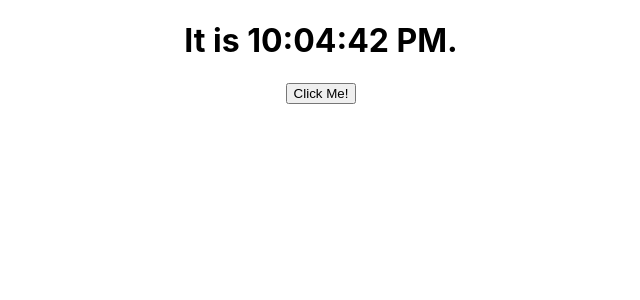
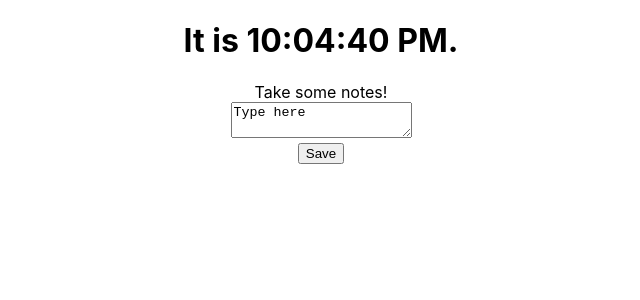
Before and after one commit to TheRedLancer/DMEncounterPlanner, a React (Create React App) app in the folder dm-toolkit/: page / in a window 1280 px wide. Shown: the top 300 px of the page, without its empty margins (319-959 px from the left). Built offline with nearby package versions, Linux system fonts and the light colour scheme.

Commit message:
add text box

```diff
--- a/dm-toolkit/src/App.js
+++ b/dm-toolkit/src/App.js
@@ -1,13 +1,13 @@
 import React from 'react';
 import './App.css';
-import HelloWorld from './HelloWorld';
 import Clock from './Clock';
+import TextBox from './TextBox';
 
 function App() {
 	return (
 		<div className="App">
 			<Clock />
-			<HelloWorld text="This is an alert" />
+			<TextBox />
 		</div>
 	);
 }
--- a/dm-toolkit/src/HelloWorld.js
+++ b/dm-toolkit/src/HelloWorld.js
@@ -1,14 +1,14 @@
 import React, { Component } from 'react';
 
 export default class HelloWorld extends Component {
-	clickHandler(h) {
+	handleClick(h) {
 		alert(h);
 	}
 
 	render() {
 		return (
 			<div>
-				<button onClick={this.clickHandler.bind(null, this.props.text)}>Click Me! </button>
+				<button onClick={() => this.handleClick(this.props.text)}>Click Me!</button>
 			</div>
 		);
 	}
--- a/dm-toolkit/src/TextBox.js
+++ b/dm-toolkit/src/TextBox.js
@@ -1,7 +1,36 @@
 import React, { Component } from 'react';
 
 export default class TextBox extends Component {
+	constructor(props) {
+		super(props);
+		this.state = { value: 'Type here' };
+
+		this.handleChange = this.handleChange.bind(this);
+		this.handleSubmit = this.handleSubmit.bind(this);
+	}
+
+	handleChange(event) {
+		this.setState({ value: event.target.value });
+	}
+
+	handleSubmit(event) {
+		alert('Tried to save note: ' + this.state.value);
+		event.preventDefault();
+	}
+
 	render() {
-		return <div />;
+		return (
+			<div>
+				<form onSubmit={this.handleSubmit}>
+					<label>
+						<p1>Take some notes!</p1>
+						<br />
+						<textarea type="text" value={this.state.value} onChange={this.handleChange} />
+						<br />
+					</label>
+					<input type="submit" value="Save" />
+				</form>
+			</div>
+		);
 	}
 }
```
Also changed, not shown: 1 other file (tests, documents, lock files or other folders).
